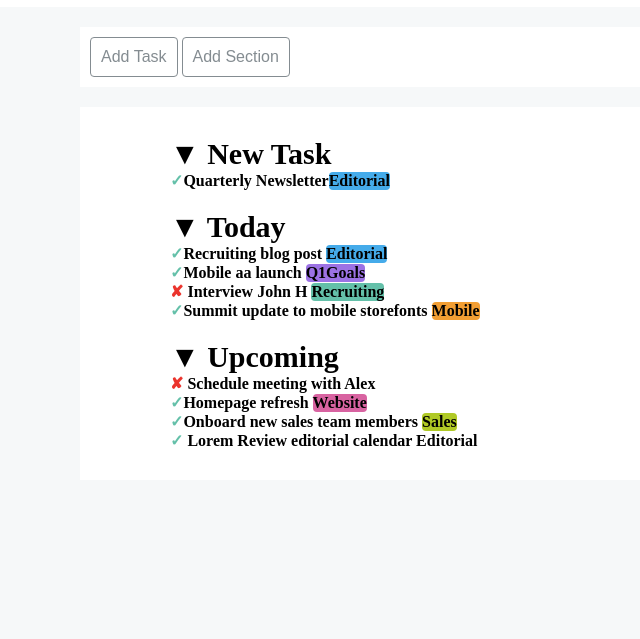
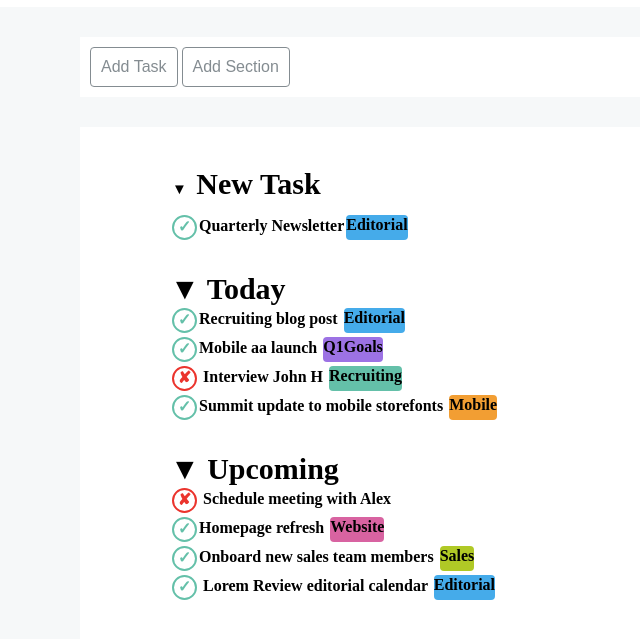
Before and after one commit to AgneseBettio/html-css-toboolist, a plain HTML site: page index.html in a window 1280 px wide. Shown: the part 63-702 px from the top of the page, without its empty margins (0-640 px from the left). Drawn offline with Linux system fonts and the light colour scheme.

Commit message:
cambiare carattare ed aggiustare span

```diff
--- a/index.html
+++ b/index.html
@@ -30,9 +30,9 @@
             <div class="box-list" id="box-list-1">
                 <ul>
                     <li class="list-1">
-                        <h3>&#9660 New Task</h3>
+                        <h3><span class="bullet">&#9660</span> New Task</h3>
                         <ul>
-                            <li><span id="done"><strong>&#10003;</span>Quarterly Newsletter<span class="badge" id="badge1">Editorial</span></li>
+                            <li><span id="done"><strong>&#10003;</span>Quarterly Newsletter<span class="badge" id="badge1">Editorial </span></li>
                         </ul>
                     </li>
                 </ul>
@@ -61,7 +61,7 @@
                             <li><span id="undone">&#10008;</span> Schedule meeting with Alex</li>
                             <li><span id="done"><strong>&#10003;</span>Homepage refresh <span class="badge" id="badge5">Website</span></li>
                             <li><span id="done"><strong>&#10003;</span>Onboard new sales team members <span class="badge" id="badge6">Sales</span></li>
-                            <li><span id="done"><strong>&#10003;</span> Lorem Review editorial calendar <span class="badge" id="badge7">Editorial</span></li>
+                            <li><span id="done"><strong>&#10003;</span> Lorem Review editorial calendar <span class="badge" id="badge1">Editorial</span></li>
                         </ul>
                     </li>
                 </ul>
--- a/style.css
+++ b/style.css
@@ -25,11 +25,10 @@ body{
     font-weight: bold;
 }
 #box-1{
-    margin: 20px 80px;
+    margin: 30px 80px;
     background-color: #ffffff;
     padding: 10px;
 }
-
 button{
     display: inline-block;
     vertical-align: middle;
@@ -41,34 +40,62 @@ button{
     color:#848C91;
     vertical-align: middle;
     text-align: center;
-    vertical-align: middle;
 }
 button:hover{
     background-color: #47ADF1;
     color: #ffffff;
 }
 .box-list{
-    margin: 20px 80px;
+    margin: 30px 80px;
 }
 
 h3{
     font-weight: bold;
     font-size: 30px;
 }
+.bullet{
+    display: inline-block;
+    font-size: 15px;
+    height:30px;
+    margin: 2px;
+    }
 li{
     list-style-type: none;
 }
 #done{
     display: inline-block;
     color: #64C0A9;
+    width: 25px;
+    height: 25px;
+    border-radius: 50%;
+    text-align: center;
+    vertical-align: middle;
+    line-height: 20px;
+    border: 2px solid #64C0A9;
+    background-color: transparent;
+    margin: 2px;
 }
 #undone{
     display: inline-block;
     color: #EB342D;
+    width: 25px;
+    height: 25px;
+    border-radius: 50%;
+    text-align: center;
+    vertical-align: middle;
+    line-height: 20px;
+    border: 2px solid #EB342D;
+    background-color: transparent;
+    margin: 2px;
 }
 .badge{
     display: inline-block;
     border-radius: 4px;
+    height: 25px;
+    line-height: 20px;
+    text-align: center;
+    vertical-align: middle;
+    margin: 2px;
 }
 #badge1{
     background-color:#45ABEA;
```
